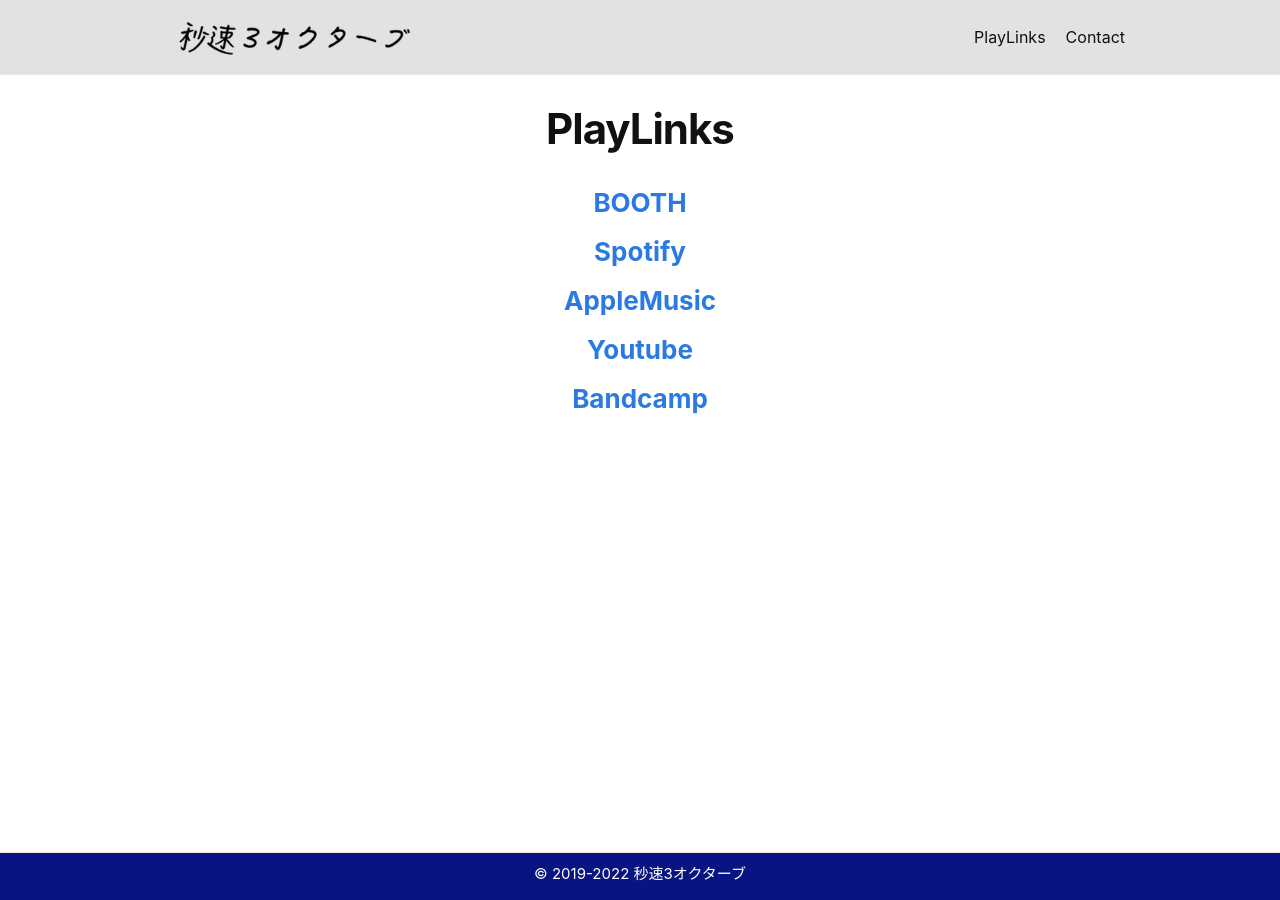
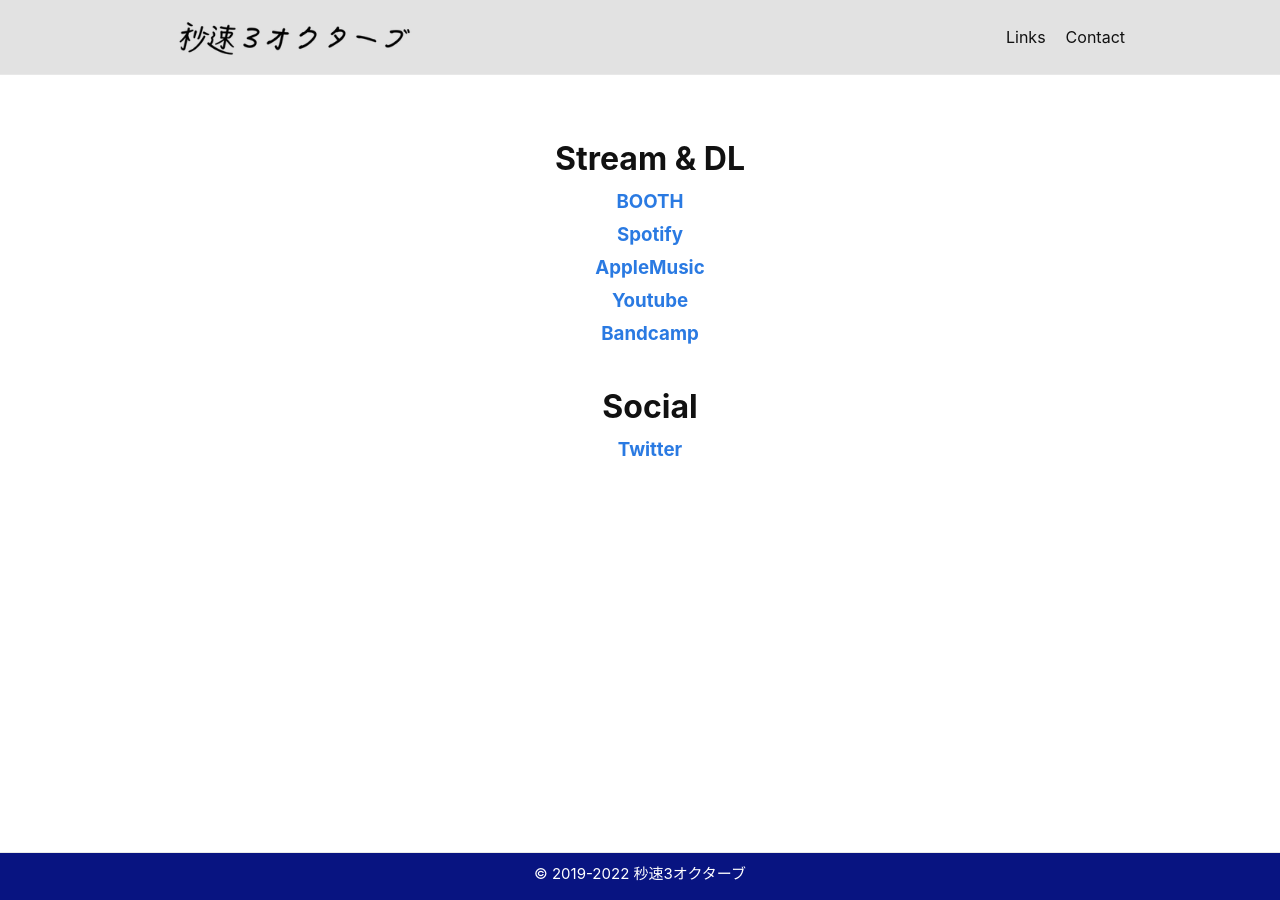
Before and after one commit to KanoeGitHub/3ops-Jekyll, a Jekyll site: the page built from Links.md, in a window 1280 px wide. Built offline with Jekyll 4.4.1, drawn with Linux system fonts in a browser that asks for light colours.

Commit message:
links&yml update

```diff
--- a/Play.md
+++ b/Links.md
@@ -1,8 +1,10 @@
 ---
-layout: page
-title: PlayLinks
-permalink: /play/
+layout: event
+title: Links
+permalink: /links/
 ---
+
+# Stream & DL
 
 ### __[BOOTH](https://3ops.booth.pm/)__
 
@@ -13,3 +15,9 @@ permalink: /play/
 ### __[Youtube](https://www.youtube.com/channel/UCrLUAnINjy1jO8aM0adKcIQ)__
 
 ### __[Bandcamp](https://3octpersec.bandcamp.com/)__
+
+<div class="space-30"> </div>
+
+# Social
+
+### __[Twitter](https://twitter.com/3_oct_per_sec)__
--- a/_config.yml
+++ b/_config.yml
@@ -4,6 +4,10 @@ author:
   name:
   email: estancia.k_0493@outlook.com
 description: > # this means to ignore newlines until "show_excerpts:"
+  "秒速3オクターブ"ウェブサイト
+  Thanks for finding this page.
+  We're Three Octaves per Sec.
+  We are creating Vocaloid music.
   Have nice music♪
 
 show_excerpts: false # set to true to show excerpts on the homepage
--- a/_includes/head.html
+++ b/_includes/head.html
@@ -2,6 +2,7 @@
   <meta charset="utf-8">
   <meta http-equiv="X-UA-Compatible" content="IE=edge">
   <meta name="viewport" content="width=device-width, initial-scale=1">
+  <meta name="google-site-verification" content="5OdKplrCDIaTFIzXE9uM5nAUjTTdrbK040B-CLBrQLU" />
   {%- seo -%}
   <link rel="stylesheet" href="{{ "/assets/css/style.css" | relative_url }}">
   {%- feed_meta -%}
```
